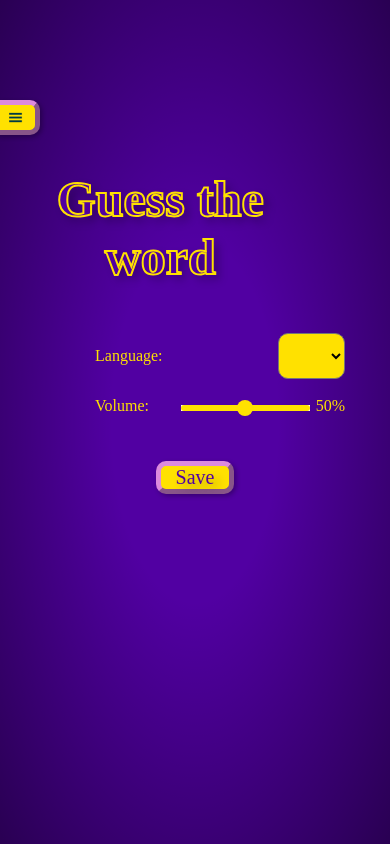
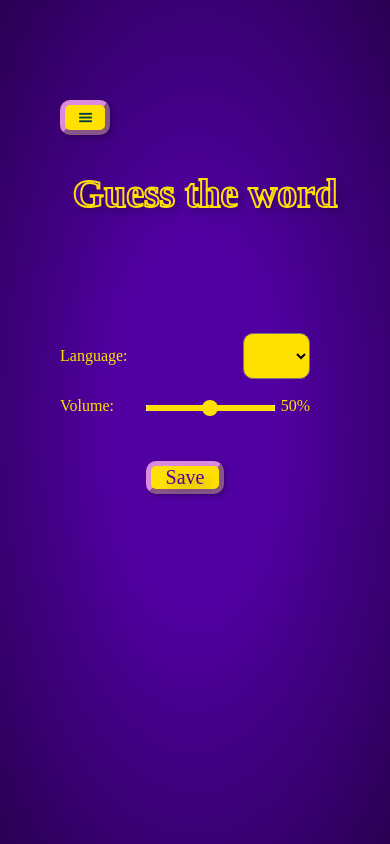
Before and after one commit to Mayra016/GuessTheWordAngular, an Angular app: page /configuration in a window 390 px wide. Built offline with nearby package versions, Linux system fonts and the light colour scheme.

Commit message:
Update: update styles to enhance mobile experience

```diff
--- a/src/app/configuration/configuration.component.css
+++ b/src/app/configuration/configuration.component.css
@@ -72,3 +72,30 @@ input[type="range"] {
     margin-left: -50px;
     margin-top: -30px;
   }
+
+
+
+@media only screen and (max-width: 800px) {
+  h1 {
+    font-size: 40px;
+  }
+  .language-container, .volume-container {
+    margin:auto;
+  }
+
+  .game-title {
+    width: 100%;
+  }
+  main {
+    display: flex;
+    flex-direction: column;
+  }
+
+  .menu-btn {
+    margin-left: 0px;
+  }
+
+  .menu button {
+    margin-top: 30px;
+  }
+}
--- a/src/app/configuration/configuration.component.ts
+++ b/src/app/configuration/configuration.component.ts
@@ -31,8 +31,8 @@ export class ConfigurationComponent {
               const langParam = localStorage.getItem('lang');
               const volParam = localStorage.getItem('vol');
 
-              this.language = langParam || localStorage.getItem("lang") || 'EN';
-              this.volume = volParam ? Number(volParam) : Number(localStorage.getItem("vol") || 50);
+              this.language = langParam || localStorage.getItem('lang') || 'EN';
+              this.volume = volParam ? Number(volParam) : Number(localStorage.getItem("vol")) || 50;
 
               if (this.volume != 50) {
                   localStorage.setItem("vol", this.volume.toString());
--- a/src/app/game-header/game-header.component.css
+++ b/src/app/game-header/game-header.component.css
@@ -111,3 +111,10 @@ h1 {
 		transform: rotateY(360deg);
 	}
 }
+
+@media only screen and (max-width: 800px) {
+    .life {
+        width: 40px;
+        height: auto;
+    }
+}
--- a/src/app/information/information.component.css
+++ b/src/app/information/information.component.css
@@ -53,3 +53,31 @@ a {
 .header-bar {
     height: -350px;
 }
+
+@media only screen and (max-width: 800px) {
+    h1 {
+      font-size: 40px;
+      margin-top: 80px;
+    }
+    .language-container, .volume-container {
+      margin:auto;
+    }
+
+    .game-title {
+      width: 100%;
+    }
+    main {
+      display: flex;
+      flex-direction: column;
+    }
+
+    .menu-btn {
+      margin-left: -60px;
+      margin-top: -30px;
+    }
+    .youtube-infos, .youtube-logo {
+        margin: auto;
+        text-align: center;
+        justify-content: center;
+    }
+  }
--- a/src/app/play/play.component.css
+++ b/src/app/play/play.component.css
@@ -73,4 +73,8 @@ app-game-header, app-word,
         margin: auto;
         top: 35%;
     }
+
+    h1 {
+        margin-top: 20px;
+    }
 }
--- a/src/styles.css
+++ b/src/styles.css
@@ -62,7 +62,6 @@
   div .tittle, h1 {
       border-color: var(--yellow);
       -webkit-text-stroke: 2px var(--yellow);
-      text-stroke: 1px var(--yellow);
       font-family: 'Spicy Rice', serif; /* Corregir el nombre de la fuente */
       color: var(--purple);
       text-shadow: 5px 5px 10px rgba(0, 0, 0, 0.3);
@@ -186,3 +185,15 @@ button, a, select {
     position: fixed;
     top: 200px;
 }
+
+
+
+@media only screen and (max-width: 1080px) {
+    body {
+        margin-left: -10px;
+    }
+
+    .ornitorrinco {
+        margin-left: 30px;
+    }
+}
```
